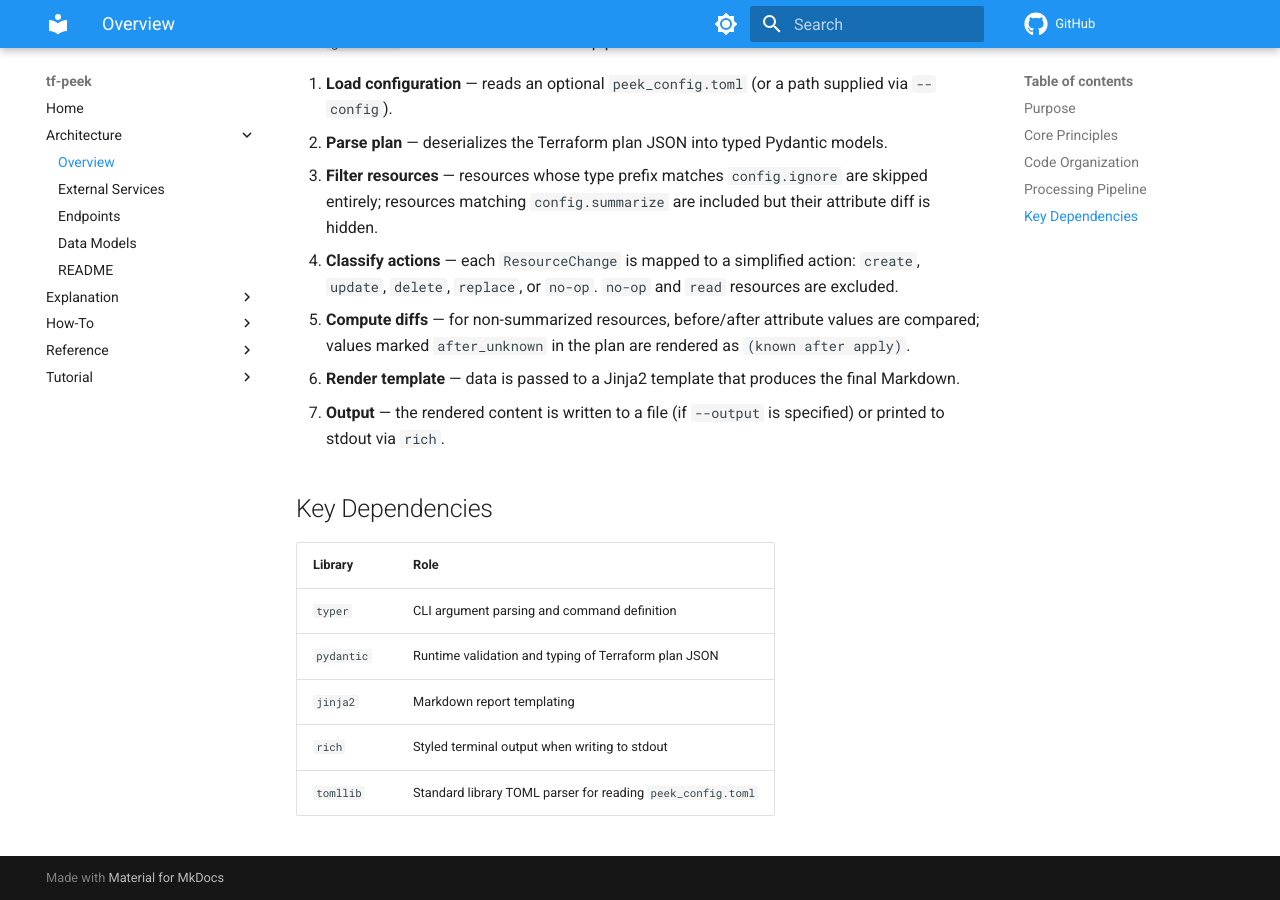
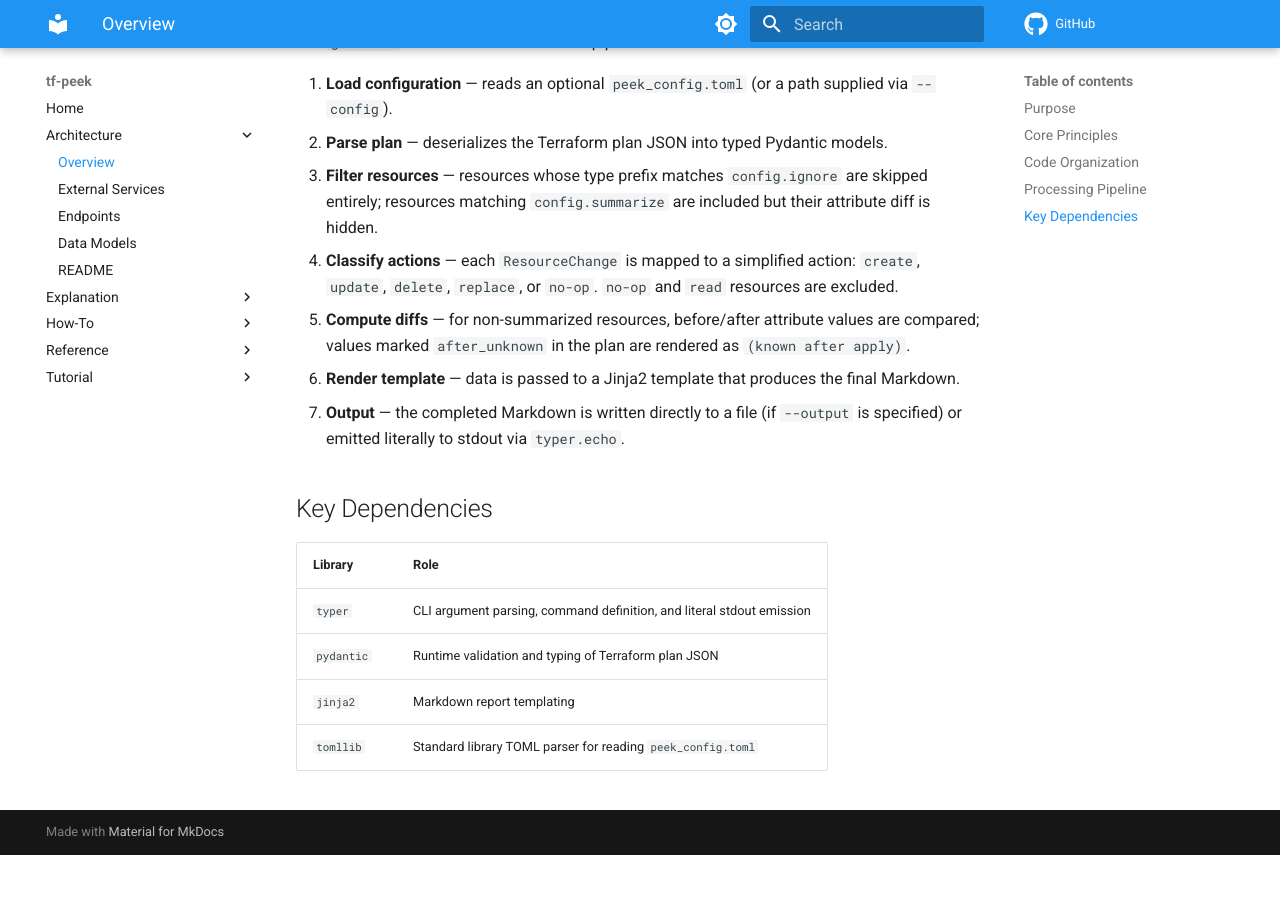
Before and after one commit to looztra/tf-peek, an MkDocs documentation site: the page built from docs/architecture/01-architecture-overview.md, in a window 1280 px wide and 900 px high, scrolled down 968 px. Built offline with MkDocs 1.6.1 and Material for MkDocs 9.7.7, drawn with Linux system fonts in a browser that asks for light colours; comment, search, counter and statistics services are not loaded; after the commit the page ends 1823 px from its top, so only the background shows below that.

Commit message:
docs(architecture): describe literal typer.echo stdout, remove stale Rich claims
Rich was already removed as a dependency; the docs and capability study
still described rich.print stdout output. Update the pipeline step,
dependency table, Mermaid data-flow diagram, CLI reference, and the M4
finding/roadmap entry in the capability-and-market-analysis study to
describe typer.echo literal stdout emission and the stdout/file byte-
parity regression coverage, and drop the unimplemented --pretty
recommendation.

```diff
--- a/docs/architecture/01-architecture-overview.md
+++ b/docs/architecture/01-architecture-overview.md
@@ -40,15 +40,14 @@ The `generate` command follows a linear pipeline:
 5. **Compute diffs** — for non-summarized resources, before/after attribute values are compared;
    values marked `after_unknown` in the plan are rendered as `(known after apply)`.
 6. **Render template** — data is passed to a Jinja2 template that produces the final Markdown.
-7. **Output** — the rendered content is written to a file (if `--output` is specified) or printed
-   to stdout via `rich`.
+7. **Output** — the completed Markdown is written directly to a file (if `--output` is specified)
+   or emitted literally to stdout via `typer.echo`.
 
 ## Key Dependencies
 
-| Library    | Role                                                        |
-| :--------- | :---------------------------------------------------------- |
-| `typer`    | CLI argument parsing and command definition                 |
-| `pydantic` | Runtime validation and typing of Terraform plan JSON        |
-| `jinja2`   | Markdown report templating                                  |
-| `rich`     | Styled terminal output when writing to stdout               |
-| `tomllib`  | Standard library TOML parser for reading `peek_config.toml` |
+| Library    | Role                                                          |
+| :--------- | :------------------------------------------------------------ |
+| `typer`    | CLI argument parsing, command definition, and literal stdout emission |
+| `pydantic` | Runtime validation and typing of Terraform plan JSON          |
+| `jinja2`   | Markdown report templating                                    |
+| `tomllib`  | Standard library TOML parser for reading `peek_config.toml`   |
```
Also changed, not shown: docs/architecture/03-endpoints-and-dependencies.md (+1 -1 lines), docs/reference/cli.md (+1 -1 lines), docs/studies/2026-08-15-capability-and-market-analysis.md (+4 -5 lines).
